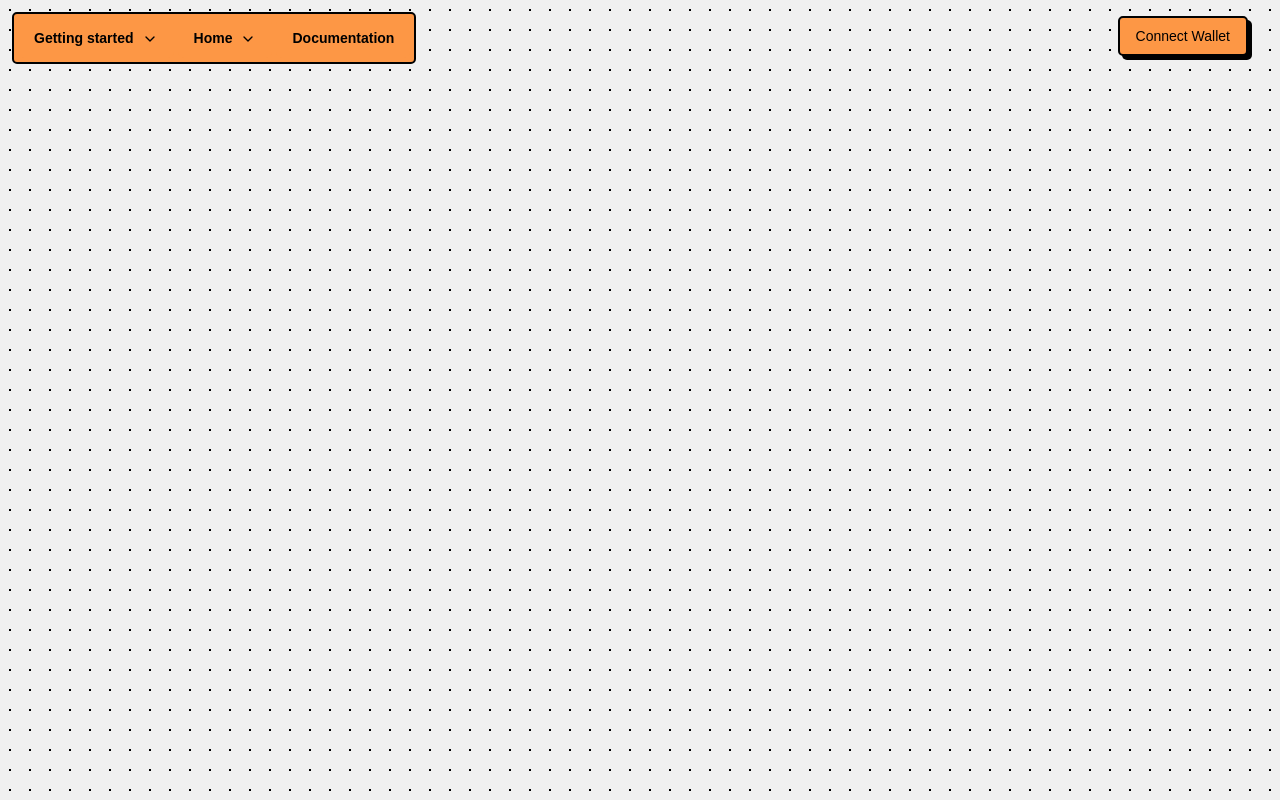
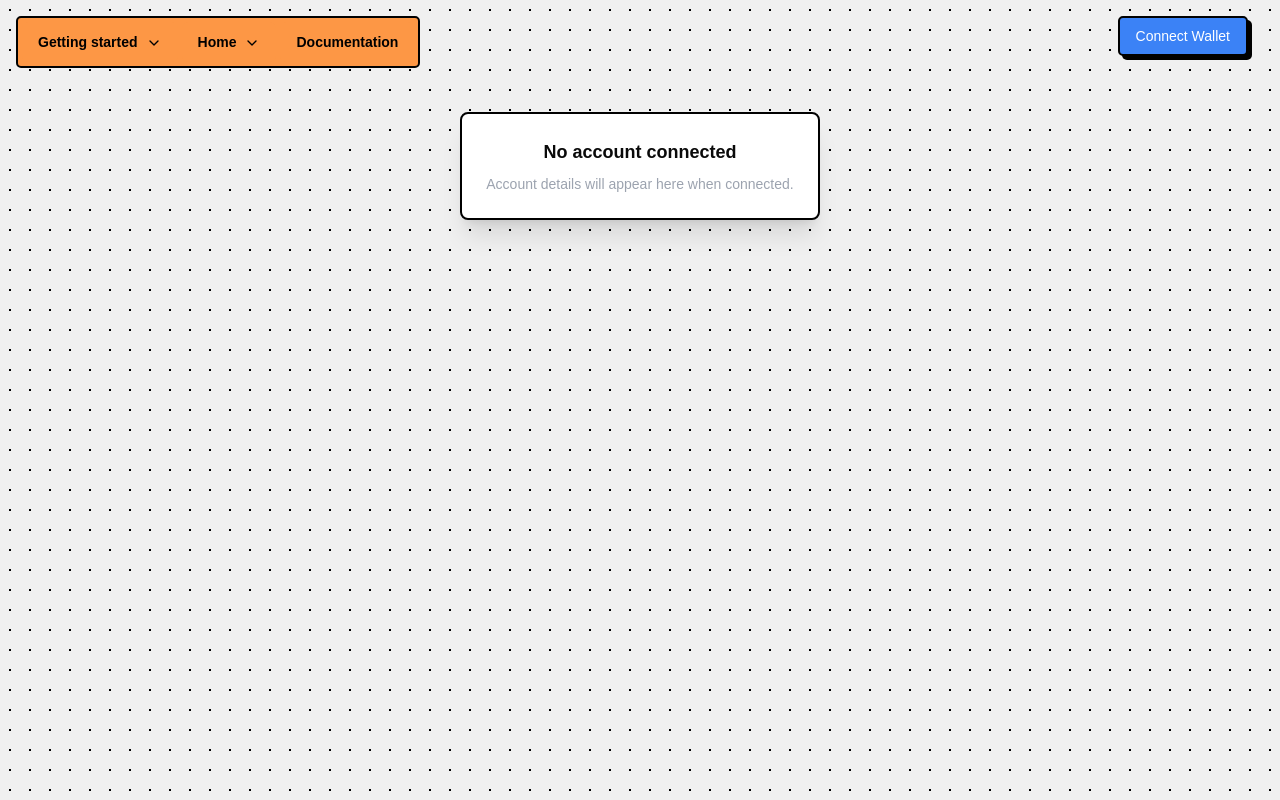
Before and after one commit to AbhishekS31/Dapp_dpdv, a Next.js app in the folder prjct/dpdv_app/: page /dashboard in a window 1280 px wide. Built offline with nearby package versions, Linux system fonts and the light colour scheme.

Commit message:
code_updation

```diff
--- a/prjct/dpdv_app/app/dashboard/page.tsx
+++ b/prjct/dpdv_app/app/dashboard/page.tsx
@@ -1,38 +1,68 @@
 "use client"; // Ensure this is at the top
 
 import { useState } from "react";
-import {
-  Breadcrumb,
-  BreadcrumbList,
-} from "@/components/ui/breadcrumb";
+import { Breadcrumb, BreadcrumbList } from "@/components/ui/breadcrumb";
 import { Separator } from "@/components/ui/separator";
 import { Button } from "@/components/ui/button"; // Assuming Button component exists
-import Link from "next/link"; // Import Link from next.js
 import NavigationMenuDemo from "@/components/navigation-menu-demo"; // Adjust the path accordingly
 import { WalletConnect } from "@/components/walletconnect"; // Import the WalletConnect component
+import { HoverCard, HoverCardContent, HoverCardTrigger } from "@/components/ui/hover-card"; // Your HoverCard components
 
 export default function Page() {
+  const [account, setAccount] = useState<string | null>(null);
+
+  // Handle the account connection
+  const handleConnect = (connectedAccount: string) => {
+    setAccount(connectedAccount);
+  };
+
   return (
     <div className="dotted-background flex flex-col h-screen">
       {/* Header Section */}
-      <header className="flex h-16 shrink-0 items-center gap-2 transition-[width,height] ease-linear group-has-[[data-collapsible=icon]]/sidebar-wrapper:h-12">
-        <div className="flex items-center gap-2 px-4">
+      <header className="relative flex h-16 shrink-0 items-center">
+        <div className="absolute top-4 left-4">
+          {/* Navigation Menu in Top Left Corner */}
+          <NavigationMenuDemo />
+        </div>
+        <div className="flex items-center gap-2 px-4 ml-auto">
           <Separator orientation="vertical" className="mr-2 h-4" />
           <Breadcrumb>
             <BreadcrumbList>
-              {/* Replaced Login button with Wallet Connect Button */}
-              <WalletConnect /> {/* Use the WalletConnect component to connect MetaMask */}
+              {/* Connect Wallet Button */}
+              <WalletConnect onConnect={handleConnect} />
             </BreadcrumbList>
           </Breadcrumb>
         </div>
       </header>
 
       {/* Main Content Area */}
-      <main className="fixed top-3 left-3">
-        {/* Your main content goes here */}
-        <div className="text-center">
-          <NavigationMenuDemo />
-        </div>
+      <main className="flex flex-1 justify-center items-start mt-12 relative">
+        {account ? (
+          // If an account is connected, display the HoverCard with account details
+          <HoverCard>
+            <HoverCardTrigger>
+              <Button className="bg-blue-500 text-white px-6 py-3 shadow-lg border-2 border-black">
+                {account.slice(0, 6)}...
+              </Button>
+            </HoverCardTrigger>
+            <HoverCardContent className="border-2 border-black bg-white rounded-lg shadow-xl p-6">
+              <div className="p-4 text-left">
+                <h4 className="text-2xl font-bold mb-4">Account Details</h4>
+                <p className="text-lg font-semibold">
+                  <strong>Account Address:</strong> {account}
+                </p>
+              </div>
+            </HoverCardContent>
+          </HoverCard>
+        ) : (
+          // If no account is connected, display a message and a placeholder area
+          <div className="border-2 border-black bg-white rounded-lg shadow-xl p-6 text-center">
+            <p className="text-lg font-bold">No account connected</p>
+            <p className="text-sm text-gray-400 mt-2">
+              Account details will appear here when connected.
+            </p>
+          </div>
+        )}
       </main>
     </div>
   );
--- a/prjct/dpdv_app/components/walletconnect.tsx
+++ b/prjct/dpdv_app/components/walletconnect.tsx
@@ -3,7 +3,7 @@
 import { useState } from "react";
 import { Button } from "@/components/ui/button"; // Assuming Button component exists
 
-export function WalletConnect() {
+export function WalletConnect({ onConnect }: { onConnect: (account: string) => void }) {
   const [isConnected, setIsConnected] = useState<boolean>(false);
   const [account, setAccount] = useState<string | null>(null);
 
@@ -15,8 +15,10 @@ export function WalletConnect() {
         const accounts: string[] = await window.ethereum.request({
           method: "eth_requestAccounts",
         });
-        setAccount(accounts[0]);
+        const connectedAccount = accounts[0];
+        setAccount(connectedAccount);
         setIsConnected(true);
+        onConnect(connectedAccount); // Passing account to the parent component (Page)
       } catch (err) {
         console.error("MetaMask connection error:", err);
         alert("Please install MetaMask or check if it's connected.");
@@ -28,7 +30,7 @@ export function WalletConnect() {
 
   return (
     <Button
-      className="fixed top-4 right-8 px-4 py-4"
+      className="fixed top-4 right-8 px-4 py-4 bg-blue-500 text-white"
       onClick={handleMetaMaskConnect}
     >
       {isConnected ? `Connected: ${account?.slice(0, 6)}...` : "Connect Wallet"}
```
